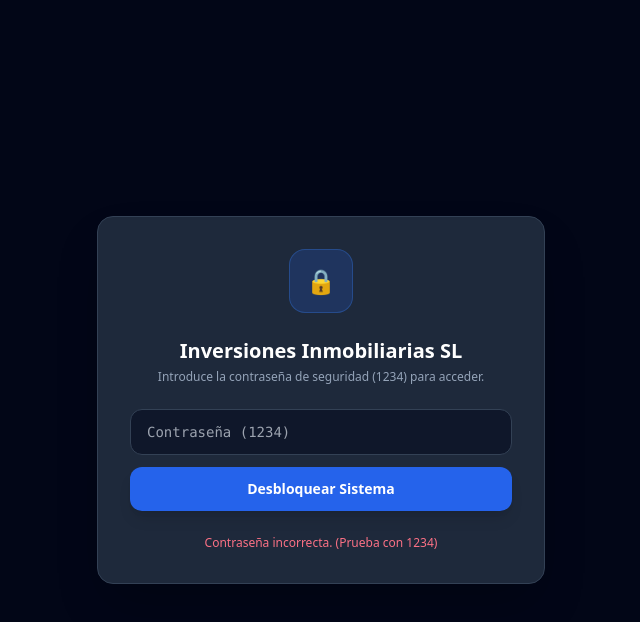
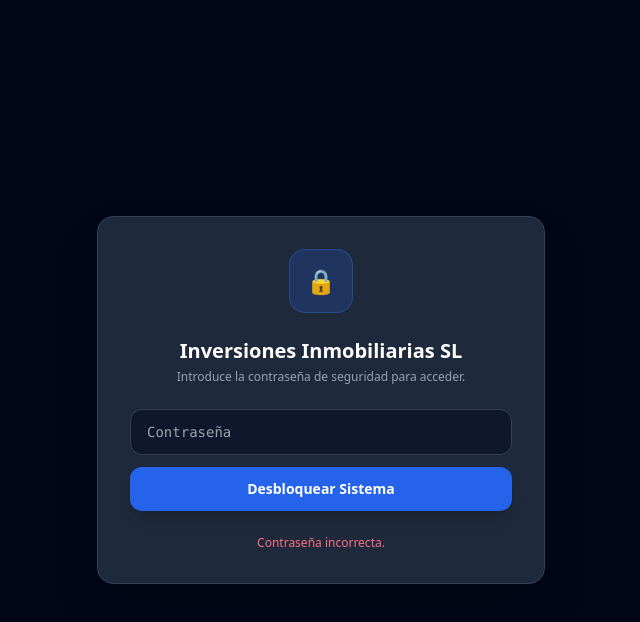
Before and after one commit to fmartinronco1981-code/MCLHPR.SL, a plain HTML site: page index.html in a window 1280 px wide. Both pictures are taken after a click on the button "Desbloquear Sistema". Shown: the whole page, without its empty margins (319-959 px from the left). Drawn offline with nearby package versions, Linux system fonts and the light colour scheme.

Commit message:
Update index.html

```diff
--- a/index.html
+++ b/index.html
@@ -21,15 +21,15 @@
             </div>
             <div>
                 <h2 class="text-xl font-bold text-white">Inversiones Inmobiliarias SL</h2>
-                <p class="text-xs text-slate-400 mt-1">Introduce la contraseña de seguridad (1234) para acceder.</p>
+                <p class="text-xs text-slate-400 mt-1">Introduce la contraseña de seguridad para acceder.</p>
             </div>
             <div class="space-y-3 text-left">
-                <input type="password" id="input-password" placeholder="Contraseña (1234)" class="w-full bg-slate-900 border border-slate-700 text-white px-4 py-3 rounded-xl text-sm focus:outline-none focus:border-blue-500 font-mono" onkeydown="if(event.key === 'Enter') verificarPassword()">
+                <input type="password" id="input-password" placeholder="Contraseña" class="w-full bg-slate-900 border border-slate-700 text-white px-4 py-3 rounded-xl text-sm focus:outline-none focus:border-blue-500 font-mono" onkeydown="if(event.key === 'Enter') verificarPassword()">
                 <button onclick="verificarPassword()" class="w-full bg-blue-600 hover:bg-blue-500 text-white font-bold py-3 rounded-xl transition-all shadow-lg text-sm cursor-pointer">
                     Desbloquear Sistema
                 </button>
             </div>
-            <p id="login-error" class="text-xs text-rose-400 hidden">Contraseña incorrecta. (Prueba con 1234)</p>
+            <p id="login-error" class="text-xs text-rose-400 hidden">Contraseña incorrecta.</p>
         </div>
     </div>
 
```
